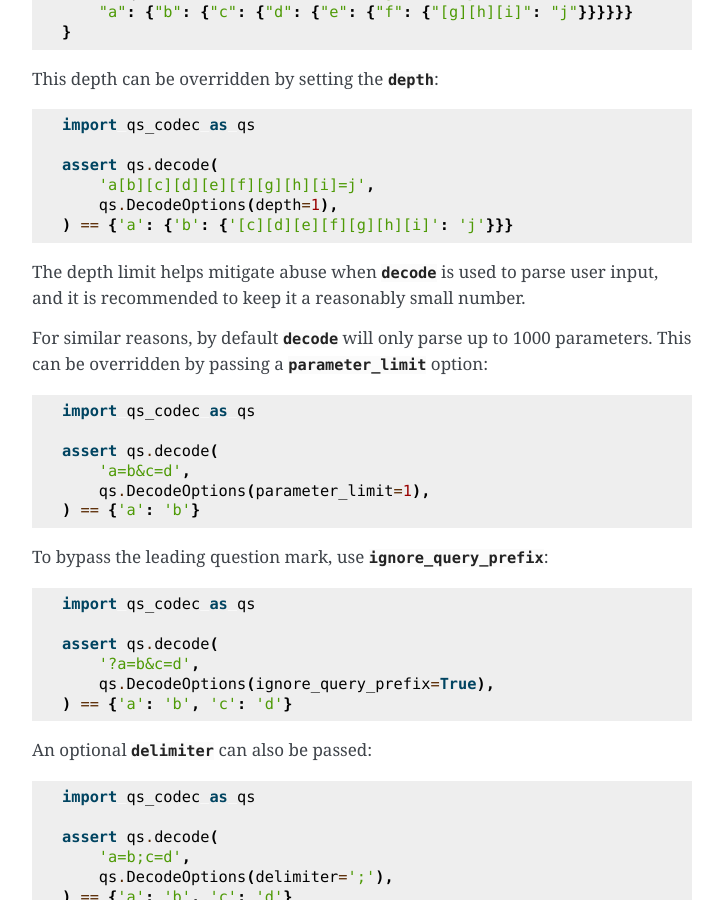
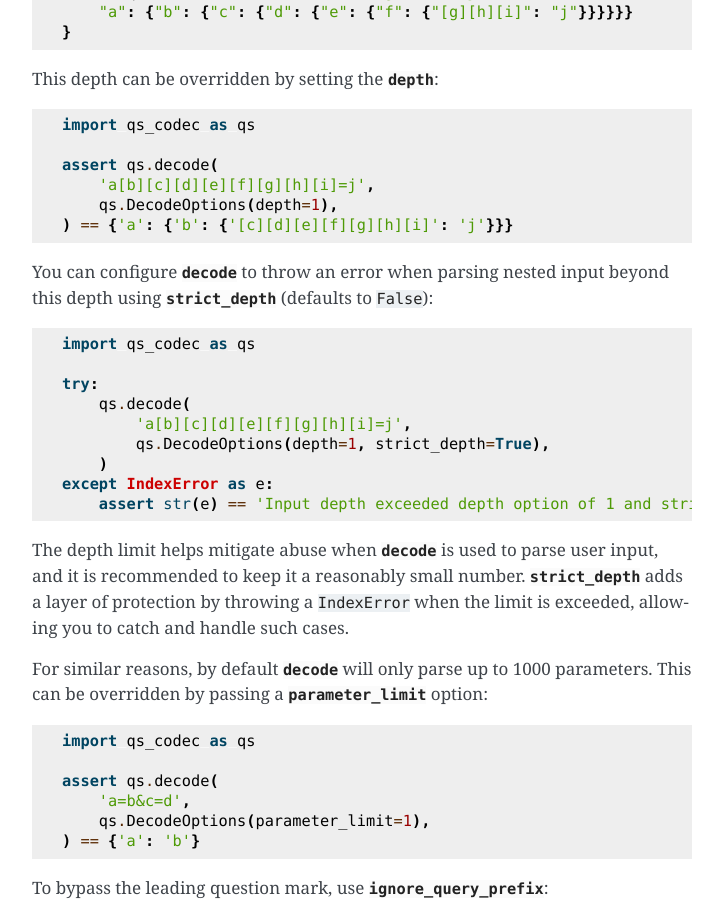
Before and after one commit to techouse/qs_codec, a Sphinx documentation site: the page built from docs/README.rst, in a window 1280 px wide and 900 px high, scrolled down 1033 px. Shown: the whole window, without its empty margins (388-1111 px from the left). Built offline with Sphinx 7.4.7, drawn with Linux system fonts in a browser that asks for light colours.

Commit message:
:sparkles: decode: add strict_dept option (#8)

```diff
--- a/docs/README.rst
+++ b/docs/README.rst
@@ -67,8 +67,25 @@ This depth can be overridden by setting the :py:attr:`depth <qs_codec.models.dec
        qs.DecodeOptions(depth=1),
    ) == {'a': {'b': {'[c][d][e][f][g][h][i]': 'j'}}}
 
-The depth limit helps mitigate abuse when :py:attr:`decode <qs_codec.decode>` is used to parse user
-input, and it is recommended to keep it a reasonably small number.
+
+You can configure :py:attr:`decode <qs_codec.decode>` to throw an error
+when parsing nested input beyond this depth using :py:attr:`strict_depth <qs_codec.models.decode_options.DecodeOptions.strict_depth>` (defaults to ``False``):
+
+.. code:: python
+
+   import qs_codec as qs
+
+   try:
+       qs.decode(
+           'a[b][c][d][e][f][g][h][i]=j',
+           qs.DecodeOptions(depth=1, strict_depth=True),
+       )
+   except IndexError as e:
+       assert str(e) == 'Input depth exceeded depth option of 1 and strict_depth is True'
+
+The depth limit helps mitigate abuse when :py:attr:`decode <qs_codec.decode>` is used to parse user input, and it is recommended
+to keep it a reasonably small number. :py:attr:`strict_depth <qs_codec.models.decode_options.DecodeOptions.strict_depth>`
+adds a layer of protection by throwing a ``IndexError`` when the limit is exceeded, allowing you to catch and handle such cases.
 
 For similar reasons, by default :py:attr:`decode <qs_codec.decode>` will only parse up to 1000 parameters. This can be overridden by passing a
 :py:attr:`parameter_limit <qs_codec.models.decode_options.DecodeOptions.parameter_limit>` option:
```
Also changed, not shown: README.rst (+17 -1 lines), 3 other files.
